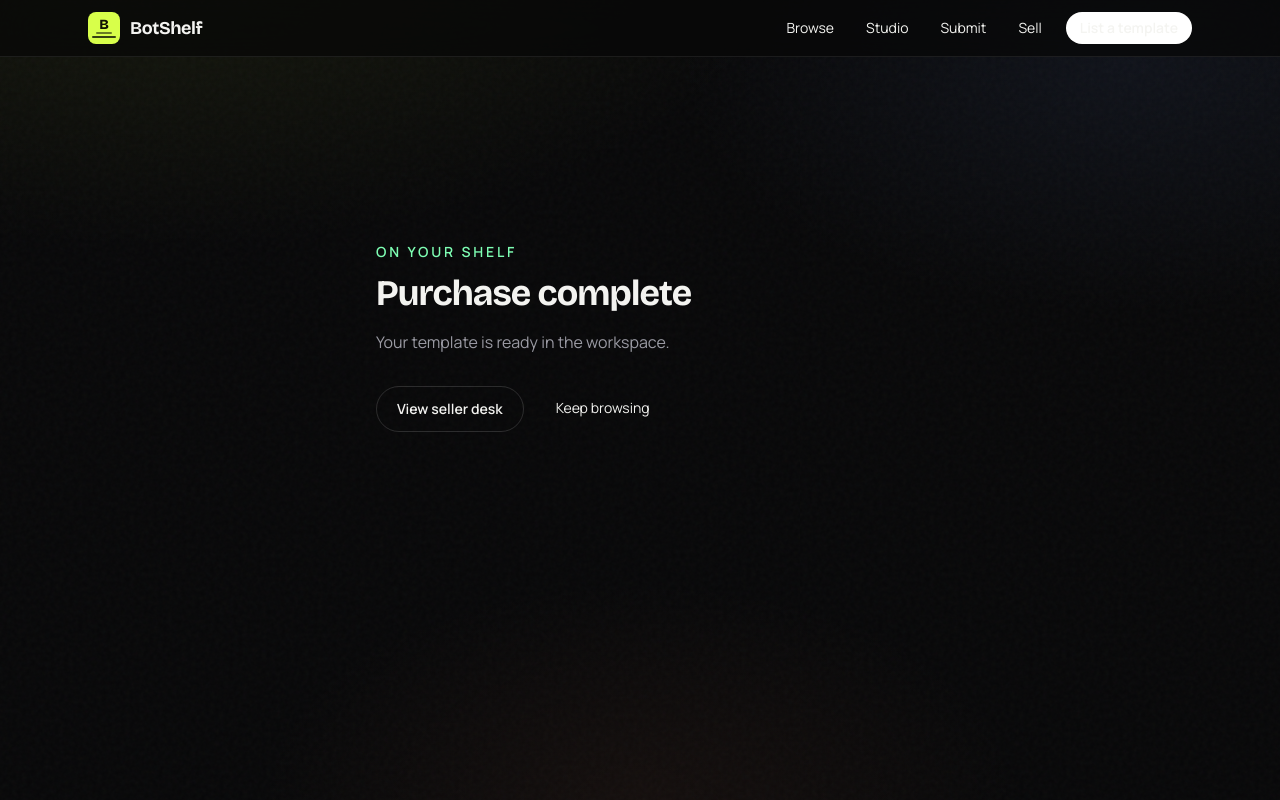
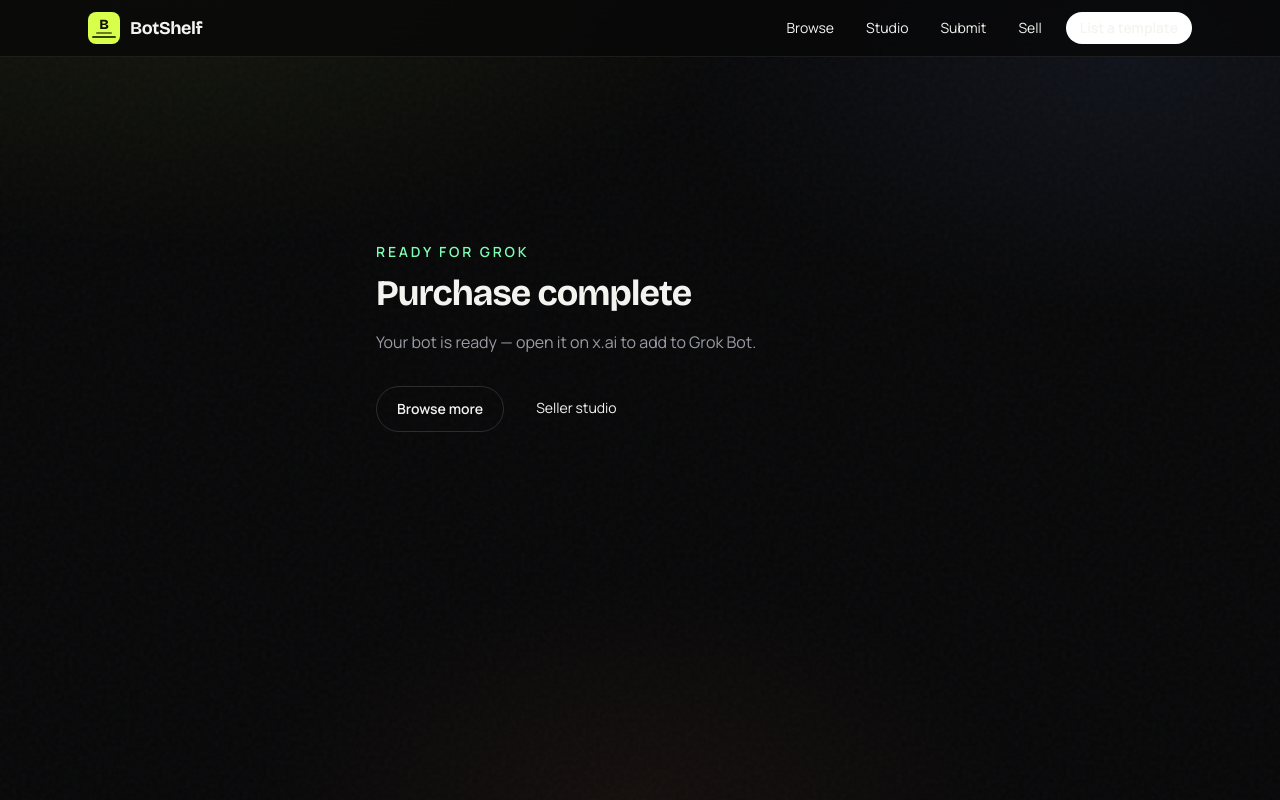
Before and after one commit to darylbleach/botshelf, a Next.js app: page /success in a window 1280 px wide. Built offline with nearby package versions, Linux system fonts and the light colour scheme.

Commit message:
Sync BotShelf success and template detail pages

```diff
--- a/src/app/success/page.tsx
+++ b/src/app/success/page.tsx
@@ -16,48 +16,54 @@ export default async function SuccessPage({
     <div className="mx-auto flex min-h-[70vh] max-w-xl flex-col justify-center px-4 py-16 sm:px-6">
       {params.session_id && <ConfirmPurchase sessionId={params.session_id} />}
       <p className="mb-3 text-sm font-semibold uppercase tracking-[0.2em] text-[var(--ok)]">
-        On your shelf
+        Ready for Grok
       </p>
       <h1 className="font-[family-name:var(--font-display)] text-4xl font-bold tracking-tight">
         {params.free
-          ? "Added to workspace"
+          ? "Bot unlocked"
           : params.demo
-            ? "Demo purchase complete"
+            ? "Purchase simulated"
             : "Purchase complete"}
       </h1>
       <p className="mt-4 text-[var(--fg-muted)]">
         {template ? (
           <>
-            <span className="text-white">{template.title}</span> is ready. Creator{" "}
-            {template.author} earned credits on this sale
-            {params.demo ? " (demo mode)" : ""}.
+            Add <span className="text-white">{template.title}</span> to Grok Bot on x.ai.
+            {params.demo || params.session_id
+              ? ` ${template.author} gets 85% cash on this sale${params.demo ? " (simulated)" : ""}.`
+              : null}
           </>
         ) : (
-          "Your template is ready in the workspace."
+          "Your bot is ready — open it on x.ai to add to Grok Bot."
         )}
       </p>
       <div className="mt-8 flex flex-wrap gap-3">
         {template && (
-          <Link
-            href={`/templates/${template.slug}`}
+          <a
+            href={template.templateUrl}
+            target="_blank"
+            rel="noreferrer"
             className="rounded-full bg-white px-5 py-3 text-sm font-semibold text-black transition hover:bg-[var(--accent)]"
           >
-            Open template
-          </Link>
+            Add to Grok Bot
+          </a>
         )}
         <Link
-          href="/sell"
+          href="/#gallery"
           className="rounded-full border border-[var(--line-strong)] px-5 py-3 text-sm font-semibold text-white transition hover:bg-white/5"
         >
-          View seller desk
+          Browse more
         </Link>
         <Link
-          href="/#gallery"
+          href="/studio"
           className="rounded-full px-5 py-3 text-sm text-[var(--fg-muted)] transition hover:text-white"
         >
-          Keep browsing
+          Seller studio
         </Link>
       </div>
+      {template && (
+        <p className="mt-6 break-all text-xs text-[var(--fg-dim)]">{template.templateUrl}</p>
+      )}
     </div>
   );
 }
--- a/src/app/templates/[id]/page.tsx
+++ b/src/app/templates/[id]/page.tsx
@@ -2,6 +2,7 @@ import Link from "next/link";
 import { notFound } from "next/navigation";
 import { BuyButton } from "@/components/buy-button";
 import { IntegrationIcons } from "@/components/integration-icons";
+import { TrackView } from "@/components/track-view";
 import { getTemplate } from "@/lib/store";
 import { effectivePrice, formatPrice, isOnSale } from "@/lib/types";
 
@@ -24,6 +25,7 @@ export default async function TemplateDetailPage({
 
   return (
     <div className="mx-auto max-w-6xl px-4 py-10 sm:px-6 sm:py-14">
+      <TrackView templateId={template.id} />
       <Link
         href="/#gallery"
         className="text-sm text-[var(--fg-muted)] transition hover:text-white"
@@ -46,7 +48,8 @@ export default async function TemplateDetailPage({
             {template.title}
           </h1>
           <p className="mt-3 text-[var(--fg-muted)]">
-            by {template.author} · {template.copies} copies
+            by {template.author} · {template.copies} copies · {template.views ?? 0}{" "}
+            views
           </p>
           <div className="mt-5">
             <IntegrationIcons items={template.integrations} />
@@ -77,8 +80,8 @@ export default async function TemplateDetailPage({
           </div>
           <p className="mb-6 text-sm text-[var(--fg-muted)]">
             {price === 0
-              ? "Free forever. Add to workspace instantly."
-              : "One-time purchase. Creator earns 85% in credits."}
+              ? "Free. Opens the Grok Bot add page on x.ai."
+              : "One-time purchase. After checkout you get Add to Grok Bot — seller keeps 85% cash."}
           </p>
           <BuyButton template={template} />
           <a
@@ -87,7 +90,7 @@ export default async function TemplateDetailPage({
             rel="noreferrer"
             className="mt-4 block text-center text-sm text-[var(--fg-dim)] underline-offset-4 hover:text-white hover:underline"
           >
-            Preview template URL
+            Preview on x.ai/bot
           </a>
         </aside>
       </div>
```
